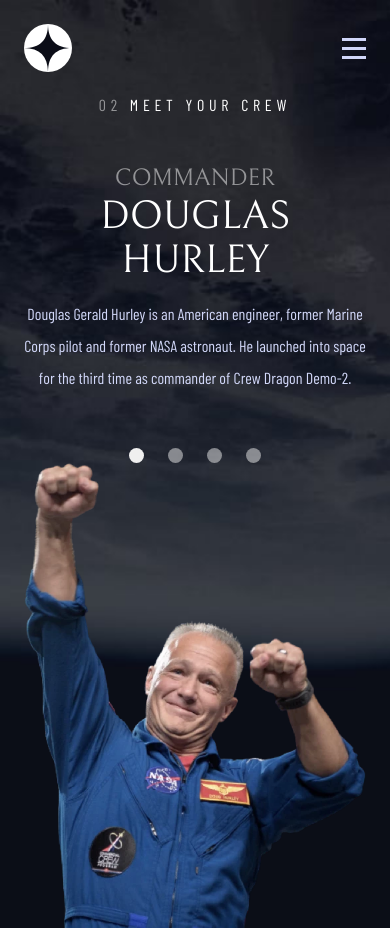
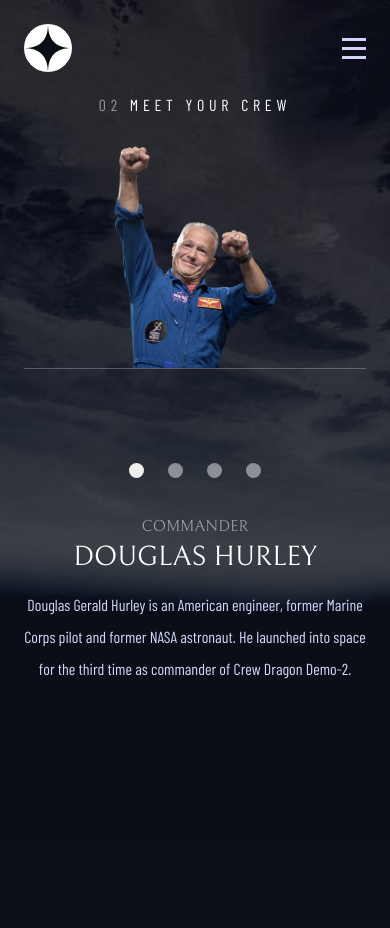
Before and after one commit to leemander/frontend-mentor-space-tourism-website, a React (Vite) app: page /crew in a window 390 px wide. After the commit the page ends 844 px from the top, so only its background shows below. Built offline with nearby package versions, Linux system fonts and the light colour scheme.

Commit message:
Style mobile crew and tech pages

```diff
--- a/src/pages/Crew.jsx
+++ b/src/pages/Crew.jsx
@@ -6,10 +6,10 @@
     <main className="crew">
       <div className="container">
         <div className="two-column">
+          <h1>
+            <span>02</span> Meet Your Crew
+          </h1>
           <div className="crew__content">
-            <h1>
-              <span>02</span> Meet Your Crew
-            </h1>{" "}
             <div className="crew__role">{crew[currentCrewIndex].role}</div>
             <h2 className="crew__name">{crew[currentCrewIndex].name}</h2>
             <p className="crew__bio">{crew[currentCrewIndex].bio}</p>
@@ -36,7 +36,6 @@
               ></button>
             </div>
           </div>
-
           <img
             className="crew__img"
             src={crew[currentCrewIndex].images.webp}
--- a/src/style.css
+++ b/src/style.css
@@ -636,6 +636,7 @@
 
 .crew h1 {
   margin: 0;
+  grid-column: 1 / -1;
 }
 
 .crew__content {
@@ -720,6 +721,48 @@
     justify-self: center;
     max-height: 500px;
     object-fit: contain;
+  }
+}
+
+@media (max-width: 30em) {
+  .crew .two-column {
+    grid-template-rows: auto auto 1fr;
+  }
+
+  .crew h1 {
+    height: fit-content;
+    order: -10;
+  }
+
+  .crew__content {
+    margin: auto;
+  }
+
+  .crew__img {
+    border-block-end: 1px solid hsla(0, 0%, 59%, 0.5);
+    justify-self: unset;
+    margin-block-start: 2rem;
+    height: 223px;
+    order: -1;
+    width: 100%;
+  }
+
+  .crew__buttons {
+    margin-block: 0 2rem;
+    order: -1;
+  }
+
+  .crew__role {
+    font-size: var(--font-size-m);
+    margin: 0;
+  }
+
+  .crew__name {
+    font-size: var(--font-size-xl);
+  }
+
+  .crew__bio {
+    min-height: 10rem;
   }
 }
 
```
